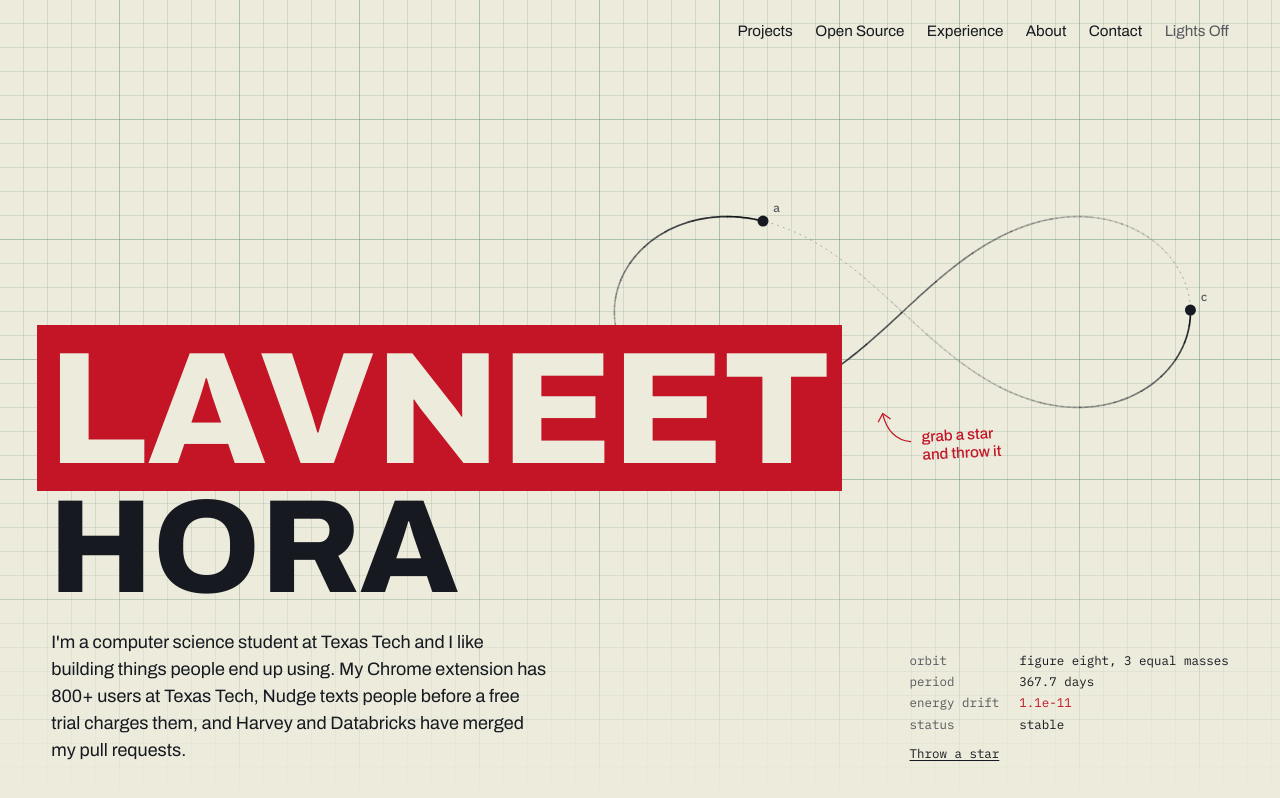
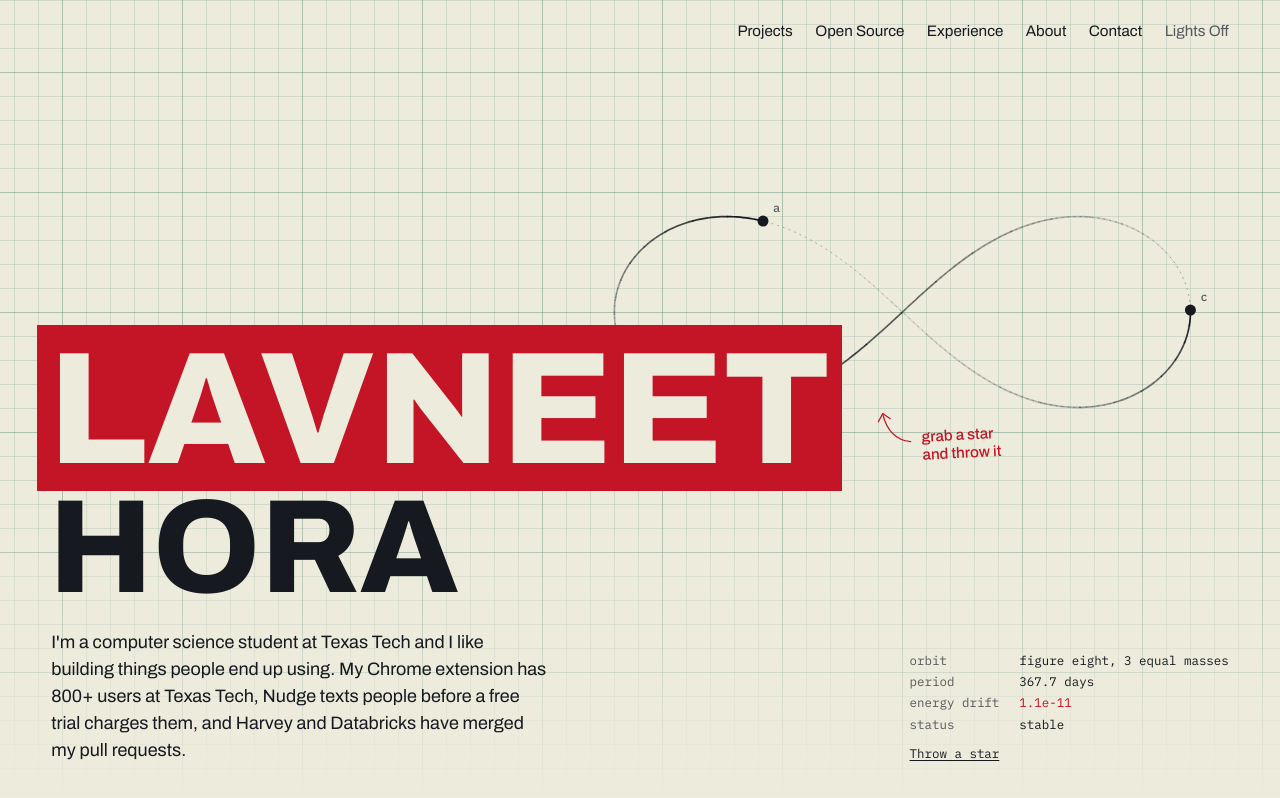
Before and after one commit to lavneethora/portfolio, a Next.js app: page / in a window 1280 px wide. Shown: the top 798 px of the page. Built offline with nearby package versions, Linux system fonts and the light colour scheme; no server answers.

Commit message:
Square the graph paper with the figure eight

```diff
--- a/src/app/globals.css
+++ b/src/app/globals.css
@@ -267,7 +267,11 @@
   }
 }
 
-/* Graph paper, fading out toward the fold so the page below is plain. */
+/*
+ * Graph paper, fading out toward the fold so the page below is plain. Its
+ * origin is the orbit's centre (set by Orbit.tsx), so the figure eight sits
+ * square on the grid at every viewport size.
+ */
 .hero::before {
   content: "";
   position: absolute;
@@ -282,7 +286,7 @@
     120px 120px,
     24px 24px,
     24px 24px;
-  background-position: -1px -1px;
+  background-position: var(--grid-x, -1px) var(--grid-y, -1px);
   mask-image: linear-gradient(to bottom, #000 62%, transparent 100%);
   pointer-events: none;
 }
```
